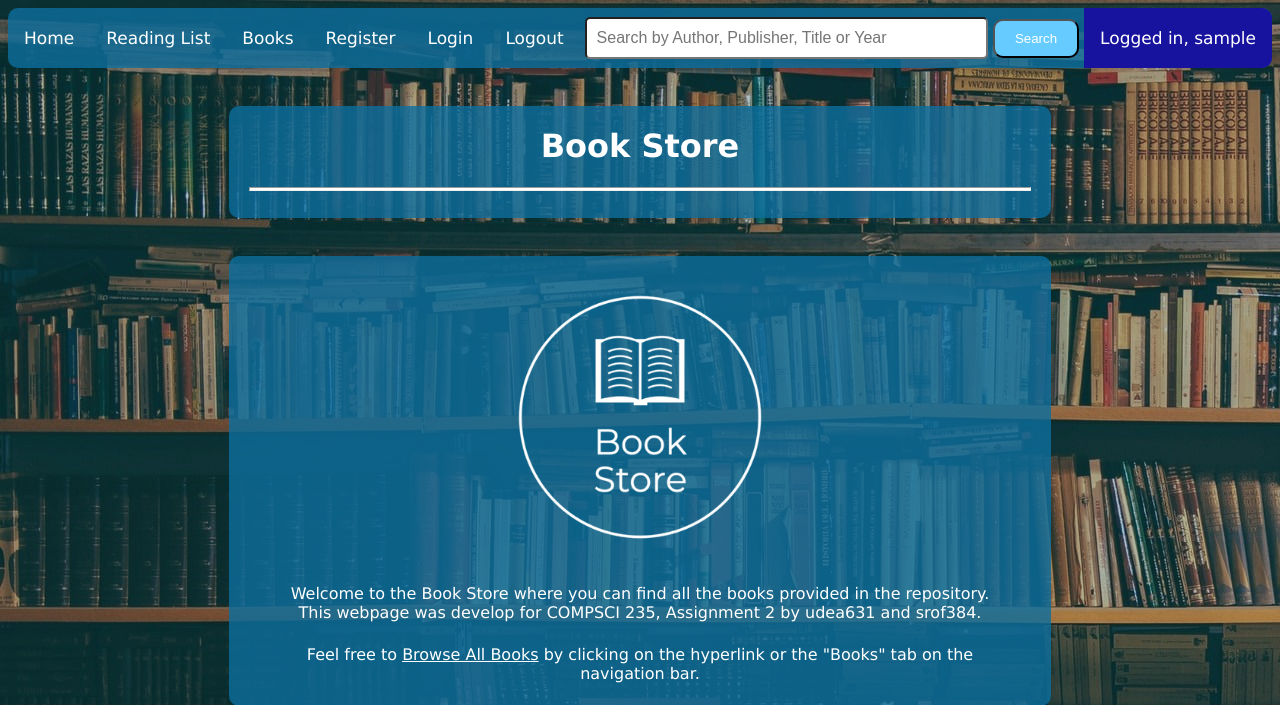
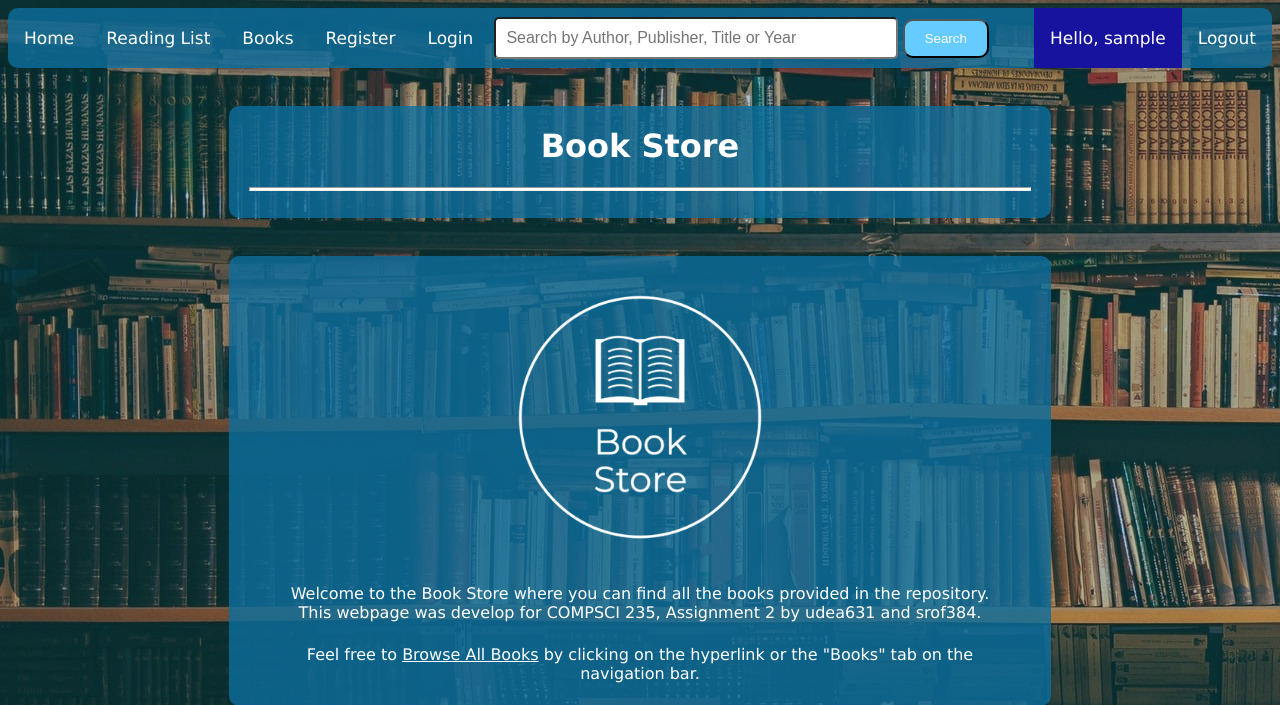
Before and after one commit to s-rofe/bookstore-web-app, a Flask app: page / in a window 1280 px wide. Shown: the top 705 px of the page. Run offline with Flask 2, Linux system fonts and the light colour scheme; the visitor is signed in with stand-in values (Sample User, id 1).

Commit message:
logout only after log in

```diff
--- a/library/templates/navigation.html
+++ b/library/templates/navigation.html
@@ -1,14 +1,15 @@
 <div class="navigation-bar">
     <nav>
-        <a id="nav_tab" onclick="href='http://localhost:5000/'" >Home</a>
+        <a id="nav_tab" onclick="href='http://localhost:5001/'" >Home</a>
         <a id="nav_tab">Reading List</a>
         <a id="nav_tab" onclick="location.href='{{ url_for('book_bp.browse_all_books') }}'">Books</a>
         <a id="nav_tab" onclick="location.href='{{ url_for('authentication_bp.register') }}'">Register</a>
         <a id="nav_tab" onclick="location.href='{{ url_for('authentication_bp.login') }}'">Login</a>
-        <a id="nav_tab" onclick="location.href='{{ url_for('authentication_bp.logout') }}'">Logout</a>
+
 
         {% if 'user_name' in session %}
-                <a id="login_status" style="float:right; hover:none;"> Logged in, {{ session['user_name'] }} </a>
+            <a id="nav_tab" style="float:right;" onclick="location.href='{{ url_for('authentication_bp.logout') }}'">Logout</a>
+            <a id="login_status" style="float:right; hover:none;"> Hello, {{ session['user_name'] }} </a>
         {% endif %}
 
         <form method="post" action="{{ url_for('search_bp.search') }}">
```
